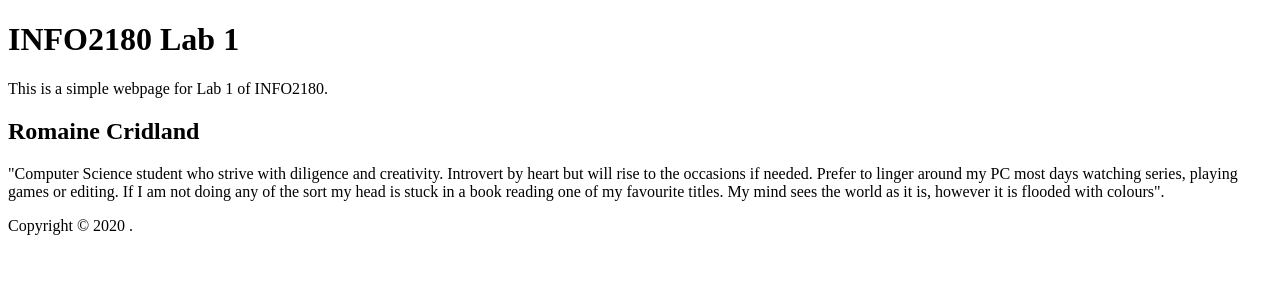
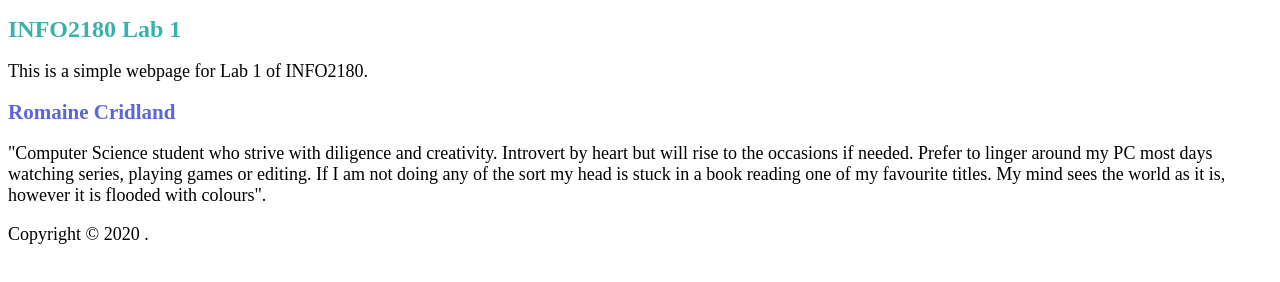
Before and after one commit to Dragokid2002/info2180-lab1, a plain HTML site: page index.html in a window 1280 px wide. Drawn offline with Linux system fonts and the light colour scheme.

Commit message:
style update for html.index file

```diff
--- a/index.html
+++ b/index.html
@@ -1,6 +1,7 @@
 <!DOCTYPE html>
 <html lang="en">
 <head>
+    <link rel="stylesheet" href="styles.css">
     <meta charset="UTF-8">
     <meta name="viewport" content="width=device-width, initial-scale=1.0">
     <meta http-equiv="X-UA-Compatible" content="ie=edge">
--- /dev/null
+++ b/styles.css
@@ -0,0 +1,13 @@
+h1{
+    font-size: 24px;
+    color: #38B2AC
+}
+
+h2{
+    font-size: 21px;
+    color: #5A67D8;
+}
+
+p{
+    font-size: 18px;
+}
```
